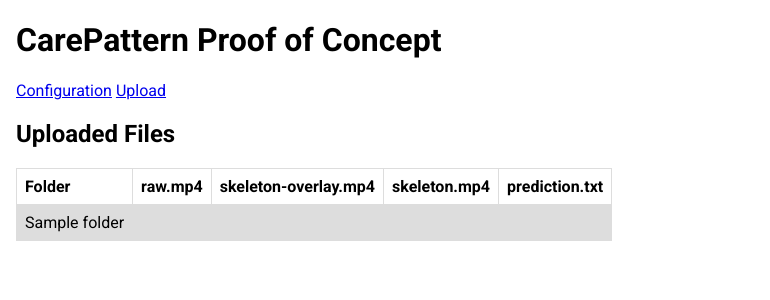
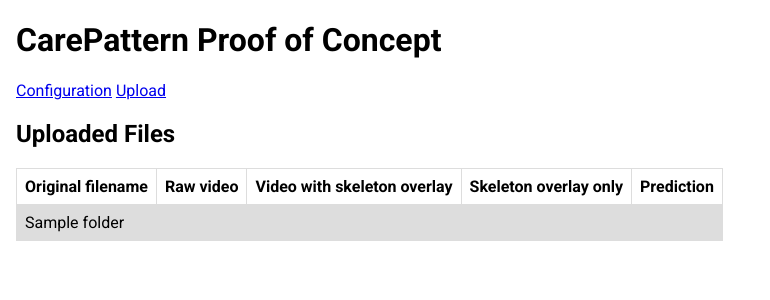
Before and after one commit to Vigo28/CarePattern, a Flask app: template carepattern/frontend/templates/root.html in a window 1280 px wide. Shown: the top 300 px of the page, without its empty margins (0-770 px from the left). Run offline with Flask 3, Linux system fonts and the light colour scheme; the template is opened without the code that fills it: most values are stand-ins (such as "Sample title", 1, 10 or a date in 2020).

Commit message:
better styling

```diff
--- a/carepattern/frontend/templates/uploads_list.html
+++ b/carepattern/frontend/templates/uploads_list.html
@@ -12,6 +12,11 @@
     tr:nth-child(even) {
         background-color: #dddddd;
     }
+
+    .prediction-content {
+        text-decoration: none;
+        color: inherit;
+    }
 </style>
 
 <h2>Uploaded Files</h2>
@@ -19,11 +24,11 @@
 {% if folders %}
     <table>
         <tr>
-            <th>Folder</th>
-            <th>raw.mp4</th>
-            <th>skeleton-overlay.mp4</th>
-            <th>skeleton.mp4</th>
-            <th>prediction.txt</th>
+            <th>Original filename</th>
+            <th>Raw video</th>
+            <th>Video with skeleton overlay</th>
+            <th>Skeleton overlay only</th>
+            <th>Prediction</th>
         </tr>
 
         {% for folder in folders %}
@@ -59,7 +64,7 @@
 
                 <td>
                     {% if folder.prediction %}
-                        <a href="{{ url_for('uploaded_file', filename=folder.prediction) }}">
+                        <a href="{{ url_for('uploaded_file', filename=folder.prediction) }}" class="prediction-content">
                             {{ folder.prediction_content }}
                         </a>
                     {% endif %}
```
